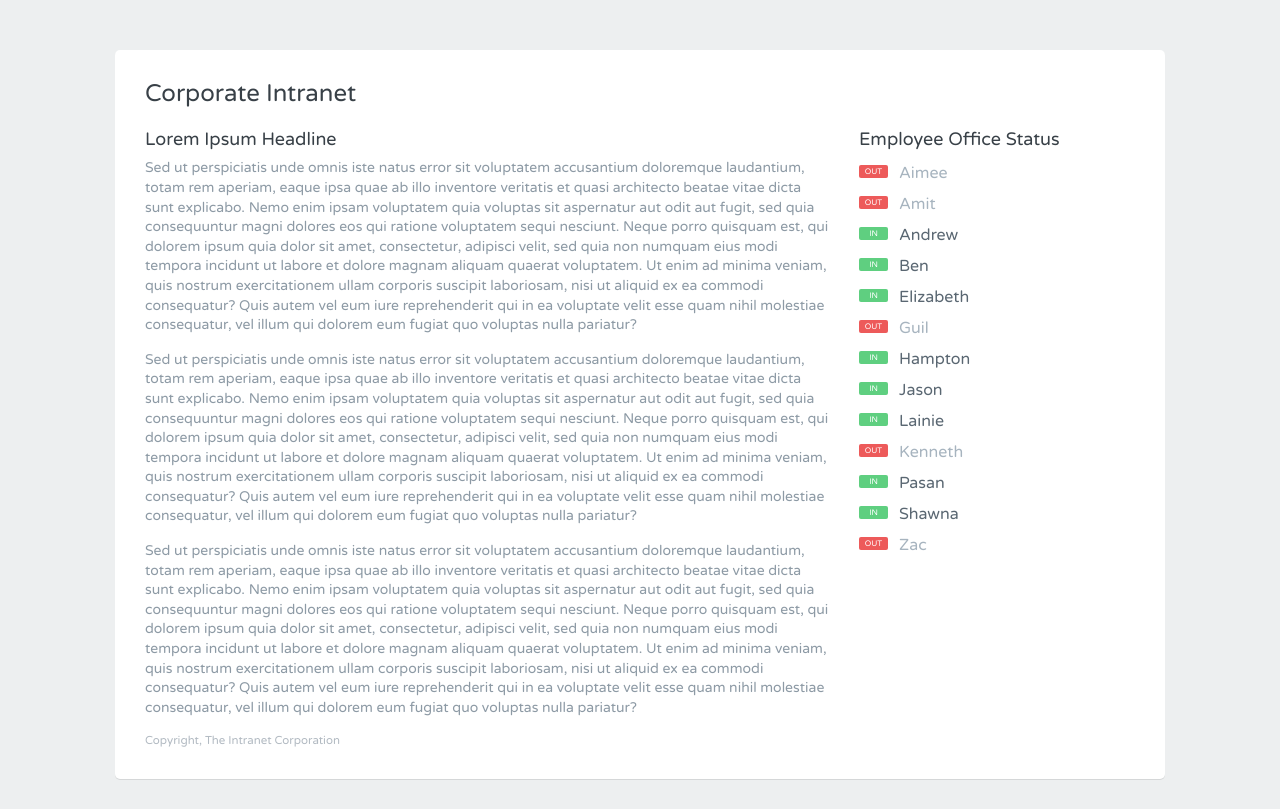
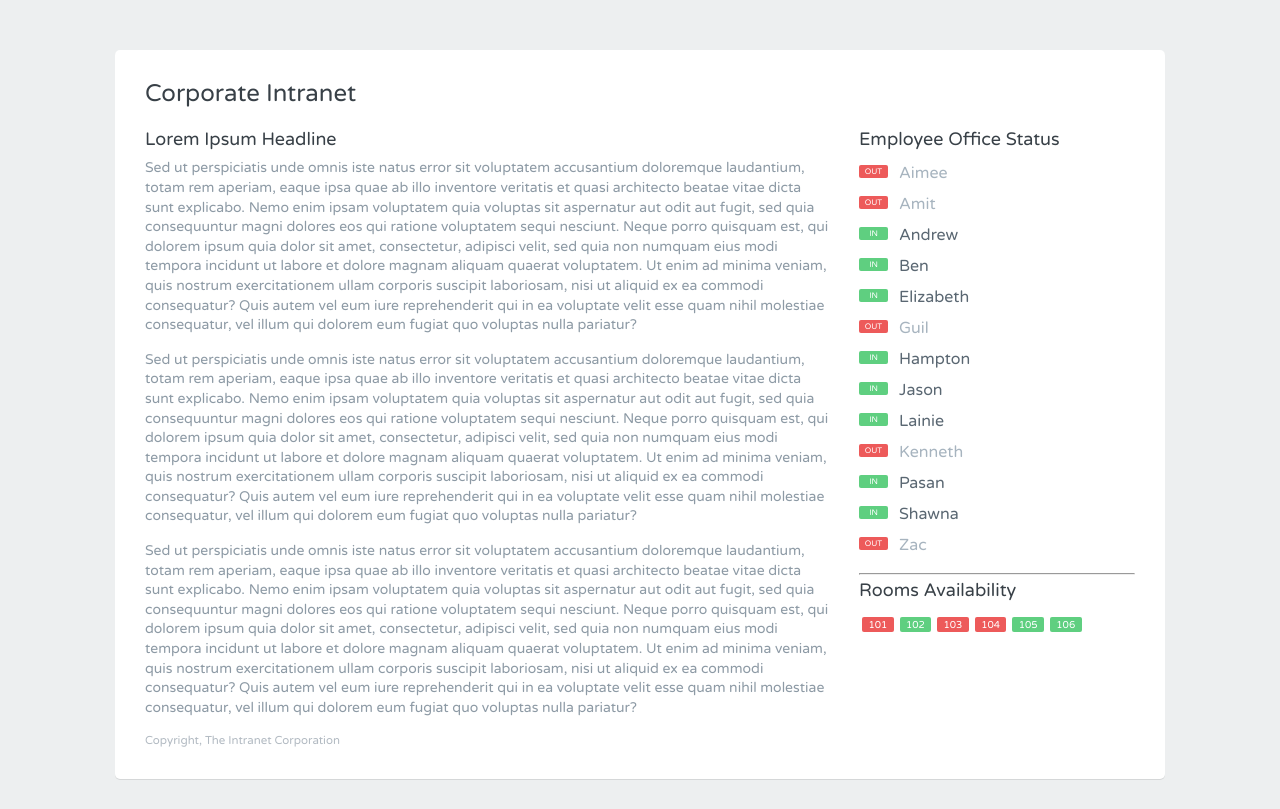
Before and after one commit to barrosdaniel/THFETUTP71_Intranet_Employees_Checked-in, a plain HTML site: page index.html in a window 1280 px wide. Drawn offline with Linux system fonts and the light colour scheme.

Commit message:
feature: Add list of rooms and availability to the page

```diff
--- a/css/main.css
+++ b/css/main.css
@@ -36,6 +36,7 @@ body {
 }
 
 @media screen {
+
   .grid-container:before,
   .grid-container:after {
     content: ".";
@@ -73,6 +74,7 @@ body {
 }
 
 @media screen and (min-width: 1080px) {
+
   .grid-container:before,
   .grid-100:before,
   .grid-container:after,
@@ -130,6 +132,7 @@ body {
 }
 
 @media screen and (max-width: 680px) {
+
   .grid-container:before,
   .grid-container:after {
     content: ".";
@@ -163,6 +166,7 @@ body {
 }
 
 @media screen and (min-width: 680px) and (max-width: 1080px) {
+
   .grid-container:before,
   .grid-container:after {
     content: ".";
@@ -321,6 +325,33 @@ ul li {
   position: relative;
 }
 
+ul.rooms {
+  margin-bottom: 30px;
+}
+
+ul.rooms li {
+  font-size: 1em;
+  display: inline-block;
+  width: 10%;
+  padding: 3px 2px 2px;
+  border-radius: 2px;
+  margin: 0 3px 3px 3px;
+  color: white;
+  text-align: center;
+}
+
+ul.rooms li.empty {
+  background-color: #5fcf80;
+}
+
+ul.rooms li.full {
+  background-color: #ed5a5a;
+}
+
+ul.bulleted {
+  margin-bottom: 20px;
+}
+
 ul.bulleted li {
   padding-left: 40px;
 }
--- /dev/null
+++ b/data/rooms.json
@@ -0,0 +1,25 @@
+[{
+    "room": 101,
+    "available": false
+  },
+  {
+    "room": 102,
+    "available": true
+  },
+  {
+    "room": 103,
+    "available": false
+  },
+  {
+    "room": 104,
+    "available": false
+  },
+  {
+    "room": 105,
+    "available": true
+  },
+  {
+    "room": 106,
+    "available": true
+  }
+]
--- a/index.html
+++ b/index.html
@@ -69,6 +69,11 @@
           <div id="employeeList">
 
           </div>
+          <hr>
+          <h2>Rooms Availability</h2>
+          <div id="roomList">
+
+          </div>
         </aside>
         <footer class="grid-100">
           <p>Copyright, The Intranet Corporation</p>
--- a/js/widget.js
+++ b/js/widget.js
@@ -1,3 +1,7 @@
+/**
+ * Gets a list of employees from the server (employees.json) and adds it to the main intranet page
+ */
+function getEmployeesList() {
   const xhr = new XMLHttpRequest();
 
   xhr.open('GET', 'data/employees.json');
@@ -23,3 +27,41 @@ xhr.onreadystatechange = () => {
   };
 
   xhr.send();
+}
+
+/**
+ * Gets a list of rooms from the server (rooms.json) and adds it to the main intranet page
+ */
+function getRoomsList() {
+  const xhr = new XMLHttpRequest();
+
+  xhr.open('GET', 'data/rooms.json');
+
+  xhr.onreadystatechange = () => {
+    if (xhr.readyState === 4) {
+      // Process server response into objects array
+      const rooms = JSON.parse(xhr.responseText);
+      console.log(rooms);
+
+      // create list of employees
+      let statusHTML = `<ul class='rooms'>`;
+      for (let i = 0; i < rooms.length; i++) {
+        if (rooms[i].available) {
+          statusHTML += `<li class="empty">`;
+        } else if (!rooms[i].available) {
+          statusHTML += `<li class="full">`;
+        }
+        statusHTML += `${rooms[i].room}</li>`;
+      };
+      statusHTML += `</ul>`;
+      // Attach list of rooms to page
+      document.getElementById('roomList').innerHTML = statusHTML;
+    }
+  };
+
+  xhr.send();
+}
+
+// Call Async functions to load employees and rooms lists
+getEmployeesList();
+getRoomsList();
```
Also changed, not shown: mockups/rooms_widget_html.jpg (added). Lines whose indentation alone changed are shown as unchanged.
